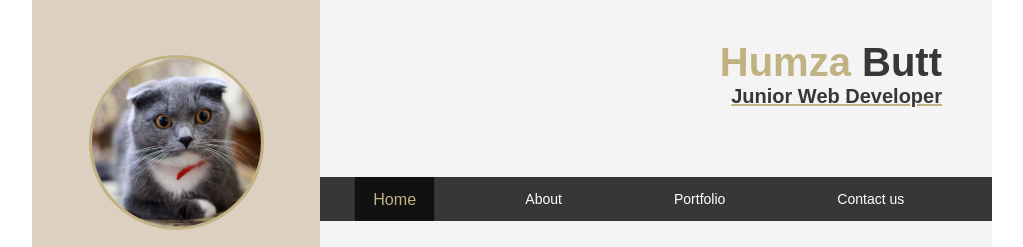
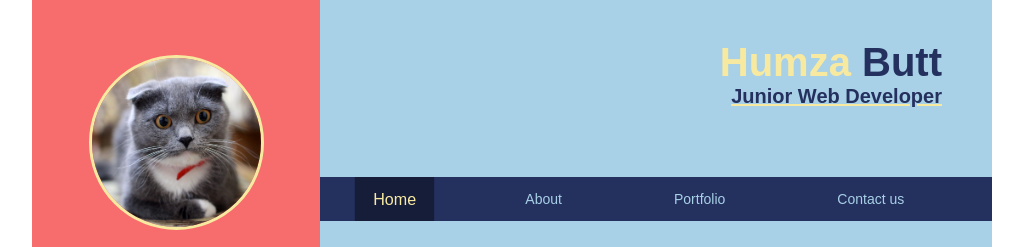
Before and after one commit to humza3/interactive-portfolio, a website: page index.html in a window 1280 px wide. Shown: the top 247 px of the page, without its empty margins (128-1151 px from the left). Drawn offline with Linux system fonts and the light colour scheme.

Commit message:
changed color scheme

```diff
--- a/sass/layout/_nav.scss
+++ b/sass/layout/_nav.scss
@@ -15,14 +15,14 @@ nav{
 			}
 			a {
 				display: block;
-				color: white;
+				color: $quaternary-color;
 				font-size: 14px;
 				text-align: center;
 				padding: 14px 16px;
 				text-decoration: none;
 				transition: transform 300ms ease-in, background-color 300ms ease-in;
 				&:hover {
-					background-color: #111;
+					@include darken;
 					color: $secondary-color;
 					transform: scale(1.15);
 				}
@@ -34,7 +34,7 @@ nav{
 .active {
 	transform: scale(1.15);
 	a{
-		background-color: #111;
+		@include darken;
 		color: $secondary-color;
 	}
 }
--- a/sass/utils/_mixins.scss
+++ b/sass/utils/_mixins.scss
@@ -3,3 +3,7 @@
         @content;
     }
 }
+
+@mixin darken {
+	background-color: darken($tertiary-color, 10%);
+}
--- a/sass/utils/_variables.scss
+++ b/sass/utils/_variables.scss
@@ -1,4 +1,8 @@
-$primary-color: #DCD0C0;
-$secondary-color: #C0B283;
-$tertiary-color: #373737;
-$quaternary-color: #F4F4F4;
+//aside
+$primary-color: #f76c6c;
+//highlight
+$secondary-color: #f8e9a1;
+//writing
+$tertiary-color: #24305e;
+//background
+$quaternary-color: #a8d0e6;
```
Also changed, not shown: css/style.css, 1 other file.
